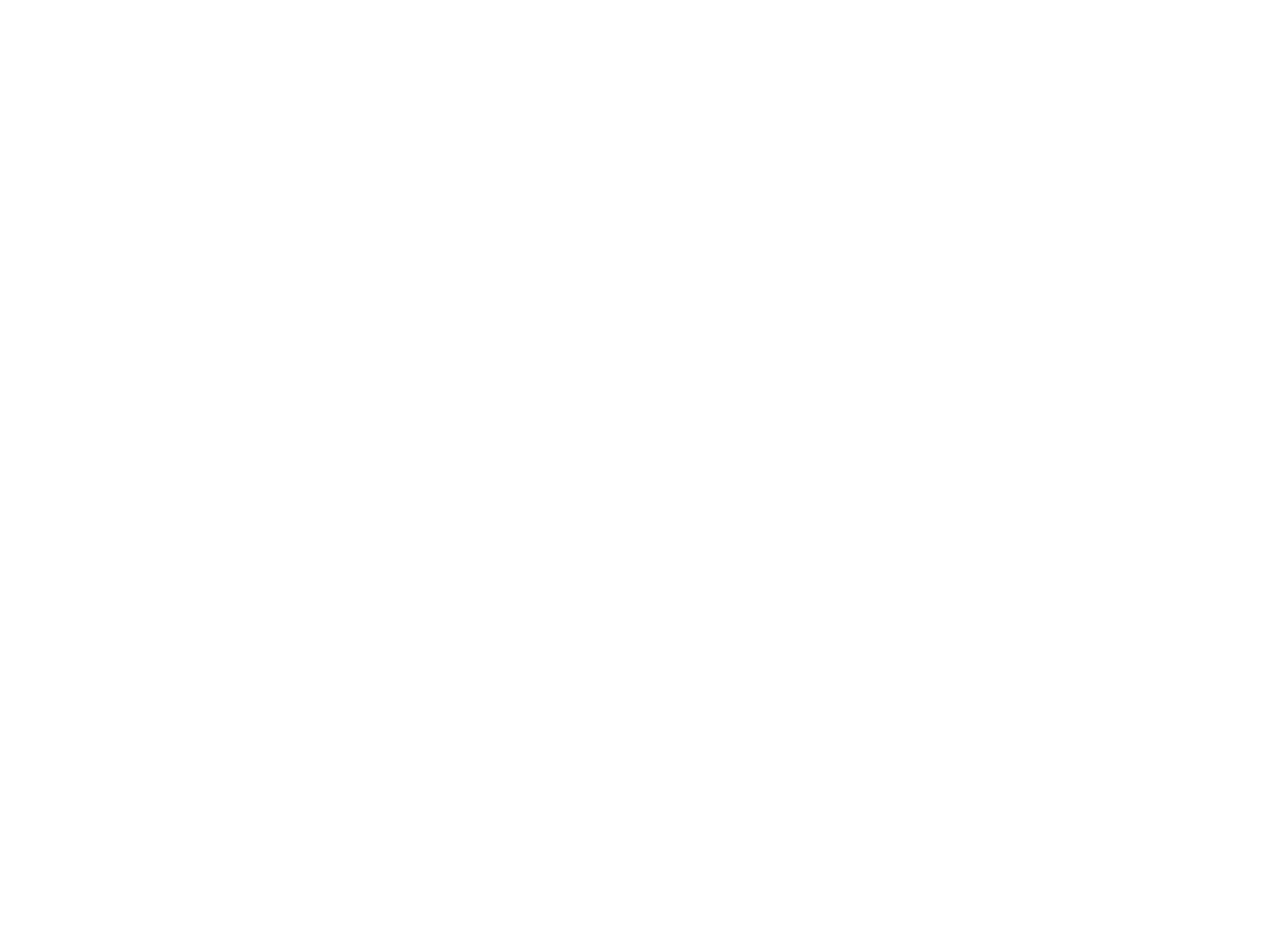
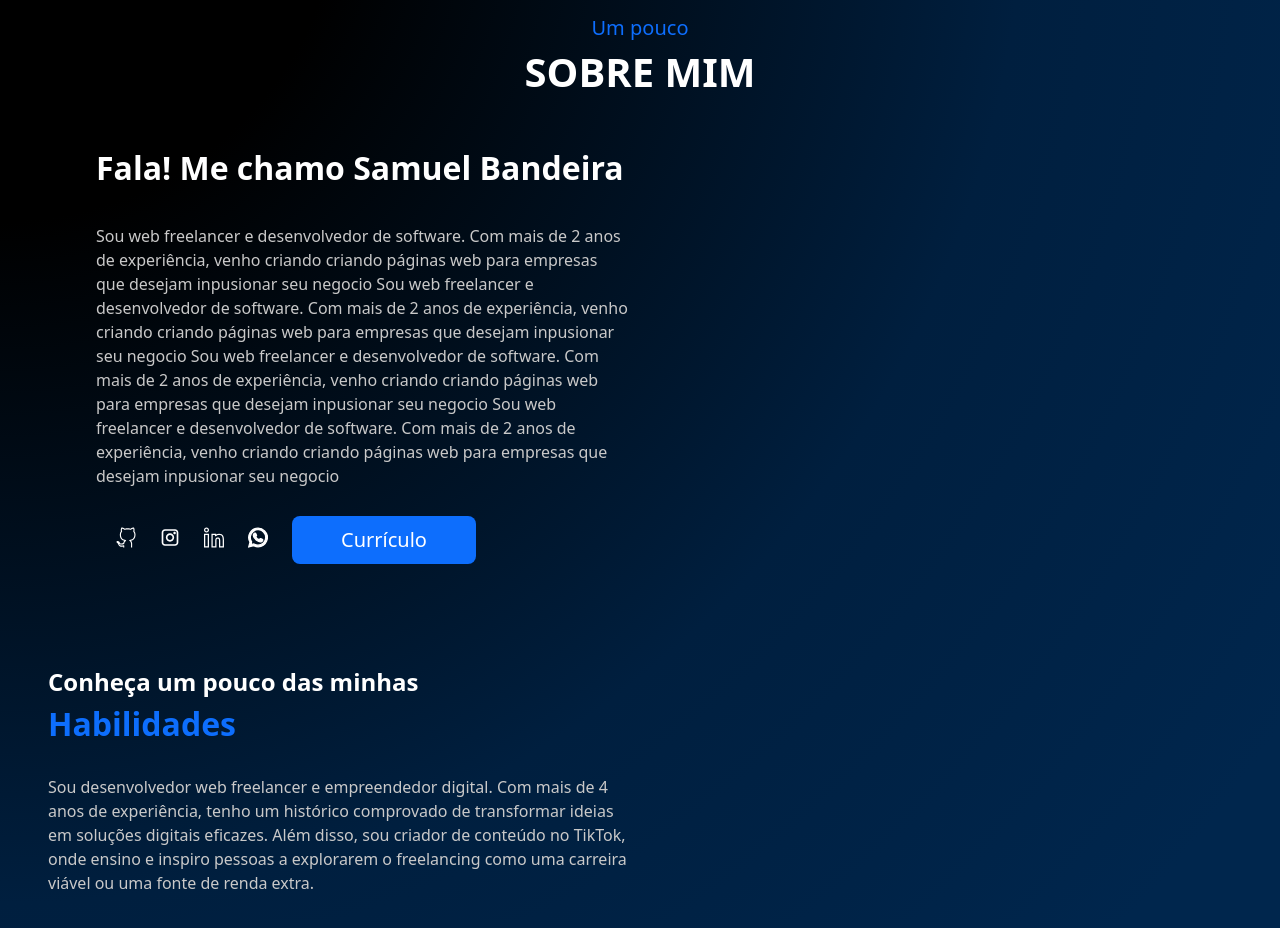
Before and after one commit to samllban/samuel_bandeira_portifolio, a React (Vite) app: page /sobre in a window 1280 px wide. Before the commit this address had no page. Shown: the part 120-1048 px from the top of the page. Before the commit the page ends 800 px from the top, so only its background shows below. Built offline with nearby package versions, Linux system fonts and the light colour scheme.

Commit message:
add pra rotas do contato, modificações da pagina sobre

```diff
--- a/src/pages/Sobre.jsx
+++ b/src/pages/Sobre.jsx
@@ -1,7 +1,9 @@
 import gsap from "gsap";
 import NavBar from "../components/NavBar";
 import Background from "../components/Background";
+import ButtonCurriculo from "../components/ButtonCurriculo";
 import { useEffect } from "react";
+import RedeSociais from "../components/RedeSociais";
 
 
 function Sobre() {
@@ -33,6 +35,88 @@
         <>
             <Background>
                 <NavBar />
+                <div className="container-fluid px-3 px-md-5 mb-5" style={{ paddingTop: "120px" }}>
+                    {/* Cabeçalho sobre mim */}
+                    <div className="text-center mb-1 p-3">
+                        <h2 className="fw-normal text-primary fs-5 fs-lg-3">Um pouco</h2>
+                        <h1 className="fw-bold text-white">SOBRE MIM</h1>
+                    </div>
+
+                    <div className="container-fluid px-3 px-md-5">
+                        <div className="row align-items-start">
+                            {/* Coluna do Texto */}
+                            <div
+                                className="col-12 col-lg-6 pb-5 pb-lg-0 text-white text-start d-flex flex-column justify-content-start title-animation"
+                                style={{ height: "100%", paddingTop: "20px" }} // Espaçamento superior ajustado
+                            >
+                                <h2 className="fw-bold fs-2 lh-base text-wrap">
+                                    Fala! Me chamo Samuel Bandeira
+                                </h2>
+                                <p
+                                    className="fw-light pt-4 lh-base text-start"
+                                    style={{ color: "rgb(201, 201, 201)" }}
+                                >
+                                    Sou web freelancer e desenvolvedor de software. Com mais de 2 anos de experiência, venho criando
+                                    criando páginas web para empresas que desejam inpusionar seu negocio
+                                    Sou web freelancer e desenvolvedor de software. Com mais de 2 anos de experiência, venho criando
+                                    criando páginas web para empresas que desejam inpusionar seu negocio
+                                    Sou web freelancer e desenvolvedor de software. Com mais de 2 anos de experiência, venho criando
+                                    criando páginas web para empresas que desejam inpusionar seu negocio
+                                    Sou web freelancer e desenvolvedor de software. Com mais de 2 anos de experiência, venho criando
+                                    criando páginas web para empresas que desejam inpusionar seu negocio
+                                </p>
+
+                                <div className="d-flex p-2 justify-content-start ">
+                                    <RedeSociais />
+                                    <div className="mt-1">
+                                        <ButtonCurriculo />
+                                    </div>
+                                </div>
+                            </div>
+
+                            {/* Coluna da Imagem */}
+                            <div
+                                className="col-12 col-lg-6 d-flex justify-content-center justify-content-lg-end align-items-center image-animation"
+                                style={{ height: "100%" }}
+                            >
+                                {/*
+
+                                    <AdvancedImage
+                                        cldImg={img}
+                                        alt="Minha foto"
+                                        style={{
+                                            objectFit: "cover",
+                                            maxWidth: "80%",
+                                            height: "auto",
+                                            borderRadius: "8px ",
+                                        }}
+                                        className="w-100 w-lg-auto"
+                                        loading="lazy"
+                                    />
+                                   */
+
+                                }
+                            </div>
+                        </div>
+                    </div>
+                </div>
+
+                <div className="container-fluid py-5 px-3 px-md-5">
+                    <div className="row">
+                        <div className="col-12 col-lg-6 mb-5">
+                            <h3 className="fw-bold text-primary fs-4 fs-lg-3 text-white">Conheça um pouco das minhas</h3>
+                            <h1 className="fw-bold text-primary fs-2 fs-lg-3">Habilidades</h1>
+                            <p
+                                className="fw-light pt-4 slide-right lh-base text-start"
+                                style={{ color: "rgb(201, 201, 201)" }}>
+                                Sou desenvolvedor web freelancer e empreendedor digital. Com mais de 4 anos de experiência,
+                                tenho um histórico comprovado de transformar ideias em soluções digitais eficazes. Além disso,
+                                sou criador de conteúdo no TikTok, onde ensino e inspiro pessoas a explorarem o freelancing
+                                como uma carreira viável ou uma fonte de renda extra.
+                            </p>
+                        </div>
+                    </div>
+                </div>
             </Background>
         </>
     )
--- a/src/routes/AppRoutes.jsx
+++ b/src/routes/AppRoutes.jsx
@@ -1,13 +1,16 @@
-import {Routes, Route}  from "react-router-dom";
+import { Routes, Route } from "react-router-dom";
 import Home from "../pages/Home";
 import Servicoes from "../pages/Servicos";
+import Sobre from "../pages/Sobre";
+import Contato from "../pages/Contato";
 
 const AppRoutes = () => {
-    return(
+    return (
         <Routes>
             <Route path="/" element={<Home />} />
+            <Route path="/sobre" element={<Sobre />} />
+            <Route path="/contato" element={<Contato />} />
             <Route path="/servicos" element={<Servicoes />} />
-
         </Routes>
     );
 };
```
Also changed, not shown: 1 other file (tests, documents, lock files or other folders).
